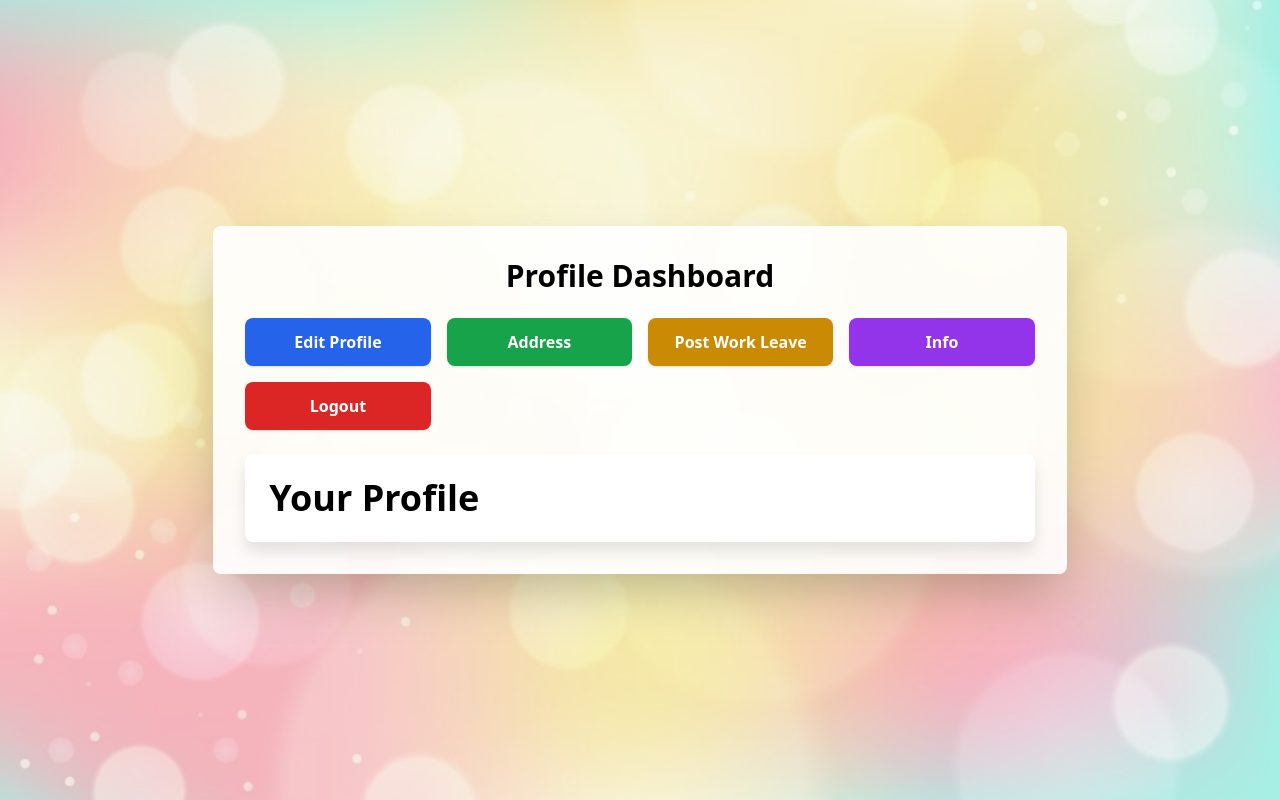
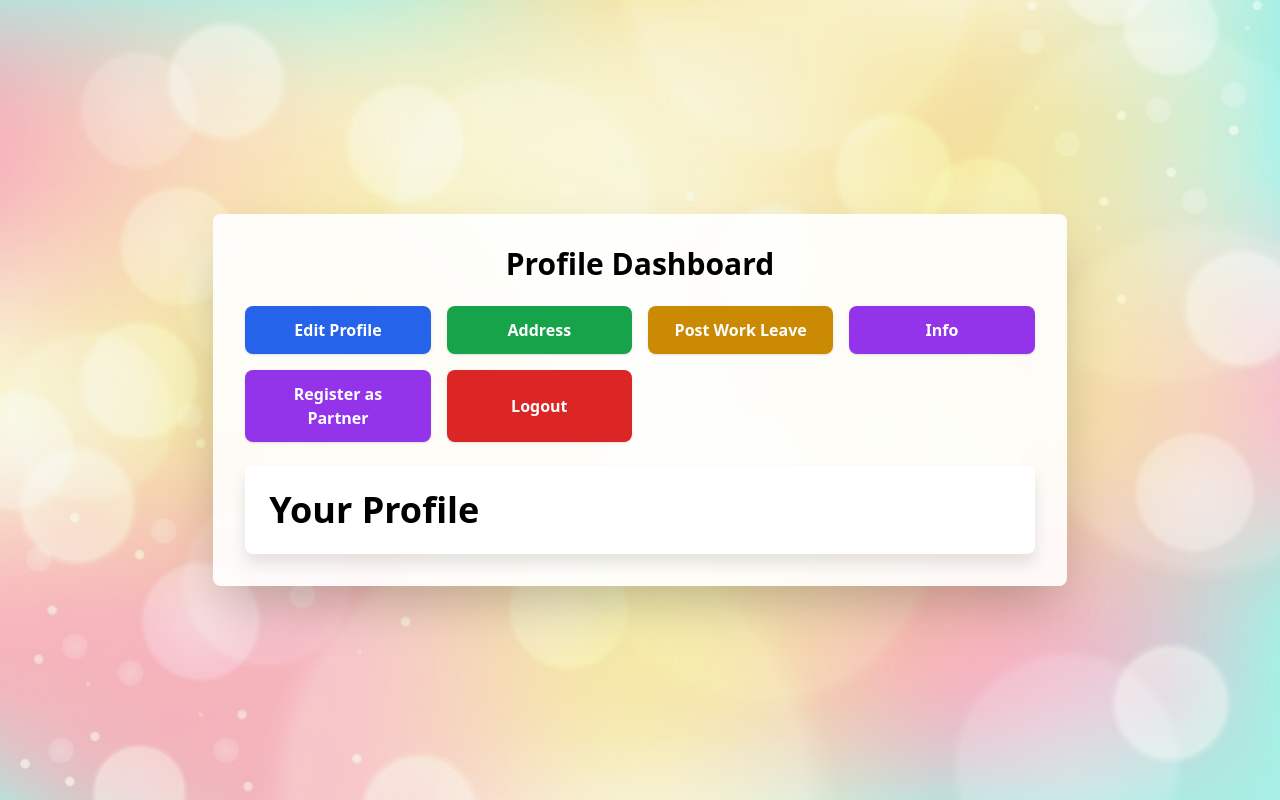
Before and after one commit to Akshay97Verma/JOGAJOGO_FRONTEND, a React (Vite) app: page /profile in a window 1280 px wide. Built offline with nearby package versions, Linux system fonts and the light colour scheme.

Commit message:
register

```diff
--- a/package.json
+++ b/package.json
@@ -12,6 +12,7 @@
   "dependencies": {
     "@tailwindcss/forms": "^0.5.9",
     "axios": "^1.7.7",
+    "framer-motion": "^11.5.6",
     "react": "^18.3.1",
     "react-dom": "^18.3.1",
     "react-icons": "^5.3.0",
--- a/src/components/Home/Home.jsx
+++ b/src/components/Home/Home.jsx
@@ -1,5 +1,6 @@
 import React from 'react';
 import { useNavigate } from 'react-router-dom';
+import { motion } from 'framer-motion'; // Import Framer Motion
 import logo from '../../../public/001.png'; // Adjust the path as needed
 
 const Home = () => {
@@ -12,7 +13,7 @@ const Home = () => {
   return (
     <div className="h-screen flex flex-col justify-between bg-gradient-to-r from-orange-400 to-yellow-300 text-gray-800">
       <header className="flex items-center justify-between p-6 bg-white bg-opacity-80 rounded-lg shadow-lg">
-        <img src={logo} alt="Jogajogo Logo" className="h-16" /> {/* Increased height */}
+        <img src={logo} alt="Jogajogo Logo" className="h-16" />
         <h1 className="text-2xl font-bold">Jogajogo Services</h1>
       </header>
 
@@ -22,24 +23,32 @@ const Home = () => {
           Exceptional services tailored for your needs. Connect with skilled professionals and experience high-quality standards.
         </p>
         <div className="flex flex-col md:flex-row space-y-4 md:space-y-0 md:space-x-4 mt-4">
-          <button
+          <motion.button
+            whileHover={{ scale: 1.1 }} // Scale on hover
+            whileTap={{ scale: 0.9 }} // Scale when clicked
             onClick={goToLogin}
             className="px-6 py-3 bg-white text-orange-600 rounded-lg shadow hover:bg-orange-500 hover:text-white transition duration-300"
           >
             Login
-          </button>
-          <button
+          </motion.button>
+
+          <motion.button
+            whileHover={{ scale: 1.1 }}
+            whileTap={{ scale: 0.9 }}
             onClick={goToDashboard}
             className="px-6 py-3 bg-white text-orange-600 rounded-lg shadow hover:bg-orange-500 hover:text-white transition duration-300"
           >
             Dashboard
-          </button>
-          <button
+          </motion.button>
+
+          <motion.button
+            whileHover={{ scale: 1.1 }}
+            whileTap={{ scale: 0.9 }}
             onClick={goToBookServices}
             className="px-6 py-3 bg-white text-orange-600 rounded-lg shadow hover:bg-orange-500 hover:text-white transition duration-300"
           >
             Book Services
-          </button>
+          </motion.button>
         </div>
       </main>
 
@@ -60,7 +69,7 @@ const Home = () => {
           ].map((service, index) => (
             <div key={index} className="p-4 bg-white rounded-lg shadow-md hover:shadow-xl transition-shadow duration-300">
               <div className="flex items-center mb-2">
-                <i className={`${service.icon} text-orange-600 text-2xl mr-2`}></i> {/* Icon added */}
+                <i className={`${service.icon} text-orange-600 text-2xl mr-2`}></i>
                 <h3 className="text-xl font-semibold">{service.title}</h3>
               </div>
               <p>{service.description}</p>
--- a/src/components/Navbar/Navbar.jsx
+++ b/src/components/Navbar/Navbar.jsx
@@ -13,7 +13,7 @@ const Navbar = () => {
         <ul className="hidden md:flex space-x-6 lg:space-x-12 text-white font-medium tracking-wider">
           <li className="group">
             <Link
-              to="/"
+              to="/HOME"
               className="hover:text-yellow-400 transition-all duration-300"
             >
               Home
--- a/src/components/Profile/Profile.jsx
+++ b/src/components/Profile/Profile.jsx
@@ -1,3 +1,105 @@
+// import React, { useState } from 'react';
+// import { useNavigate } from 'react-router-dom';
+// import bgPic from '../../../public/b2.jpg';
+
+// import ProfileEdit from '../ProfileEdit/ProfileEdit';
+// import Address from '../Address/Address';
+// import PostWorkLeave from '../PostWorkLeave/PostWorkLeave';
+// import Info from '../Info/Info';
+// import RegisterAsPartner from '../RegisterAsPartner/RegisterAsPartner';
+
+// const Profile = () => {
+//   const [section, setSection] = useState('profile');
+//   const navigate = useNavigate();
+
+//   const renderSection = () => {
+//     switch (section) {
+//       case 'edit-profile':
+//         return <ProfileEdit />;
+//       case 'address':
+//         return <Address />;
+//       case 'PostWorkLeave':
+//         return <PostWorkLeave />;
+//       case 'info':
+//         return <Info />;
+//       case 'RegisterAsPartner':  // Added this case to render the component
+//         return <RegisterAsPartner />;
+//       default:
+//         return <h1 className="text-4xl font-bold">Your Profile</h1>;
+//     }
+//   };
+
+//   const handleLogout = () => {
+//     navigate('/');
+//   };
+
+//   return (
+//     <div className="relative flex items-center justify-center min-h-screen overflow-hidden bg-gray-100">
+//       <img
+//         src={bgPic}
+//         alt="Background"
+//         className="absolute inset-0 object-cover w-full h-full opacity-50"
+//       />
+//       <div className="relative p-8 bg-white bg-opacity-90 rounded-lg shadow-2xl w-full md:w-3/4 lg:w-2/3 mx-auto z-10">
+//         <h1 className="text-3xl font-semibold text-center mb-6">Profile Dashboard</h1>
+
+//         {/* Navigation Buttons */}
+//         <div className="mb-6 grid grid-cols-2 gap-4 sm:grid-cols-2 md:grid-cols-3 lg:grid-cols-4">
+//           <button
+//             onClick={() => setSection('edit-profile')}
+//             className="bg-blue-600 hover:bg-blue-700 text-white font-bold py-3 px-5 rounded-lg shadow transition duration-200 ease-in-out transform hover:scale-105"
+//           >
+//             Edit Profile
+//           </button>
+//           <button
+//             onClick={() => setSection('address')}
+//             className="bg-green-600 hover:bg-green-700 text-white font-bold py-3 px-5 rounded-lg shadow transition duration-200 ease-in-out transform hover:scale-105"
+//           >
+//             Address
+//           </button>
+//           <button
+//             onClick={() => setSection('PostWorkLeave')}
+//             className="bg-yellow-600 hover:bg-yellow-700 text-white font-bold py-3 px-5 rounded-lg shadow transition duration-200 ease-in-out transform hover:scale-105"
+//           >
+//             Post Work Leave
+//           </button>
+//           <button
+//             onClick={() => setSection('info')}
+//             className="bg-purple-600 hover:bg-purple-700 text-white font-bold py-3 px-5 rounded-lg shadow transition duration-200 ease-in-out transform hover:scale-105"
+//           >
+//             Info
+//           </button>
+
+//           <button
+//             onClick={() => setSection('RegisterAsPartner')}  // Updated button to match the case
+//             className="bg-purple-600 hover:bg-purple-700 text-white font-bold py-3 px-5 rounded-lg shadow transition duration-200 ease-in-out transform hover:scale-105"
+//           >
+//             Register as Partner
+//           </button>
+
+//           <button
+//             onClick={handleLogout}
+//             className="bg-red-600 hover:bg-red-700 text-white font-bold py-3 px-5 rounded-lg shadow transition duration-200 ease-in-out transform hover:scale-105"
+//           >
+//             Logout
+//           </button>
+//         </div>
+
+//         {/* Render the selected section */}
+//         <div className="bg-white p-6 rounded-lg shadow-lg">
+//           {renderSection()}
+//         </div>
+//       </div>
+//     </div>
+//   );
+// };
+
+// export default Profile;
+
+
+
+
+
 import React, { useState } from 'react';
 import { useNavigate } from 'react-router-dom';
 import bgPic from '../../../public/b2.jpg';
@@ -66,6 +168,17 @@ const Profile = () => {
           >
             Info
           </button>
+
+          {/* Use <a> to open RegisterAsPartner in a new tab */}
+          <a
+            href="/partner/register"
+            target="_blank"
+            rel="noopener noreferrer"
+            className="bg-purple-600 hover:bg-purple-700 text-white font-bold py-3 px-5 rounded-lg shadow transition duration-200 ease-in-out transform hover:scale-105 text-center"
+          >
+            Register as Partner
+          </a>
+
           <button
             onClick={handleLogout}
             className="bg-red-600 hover:bg-red-700 text-white font-bold py-3 px-5 rounded-lg shadow transition duration-200 ease-in-out transform hover:scale-105"
```
Also changed, not shown: src/components/PartnerDashboard/PartnerDashboard.jsx (+116 -0 lines), 1 other file (tests, documents, lock files or other folders).
